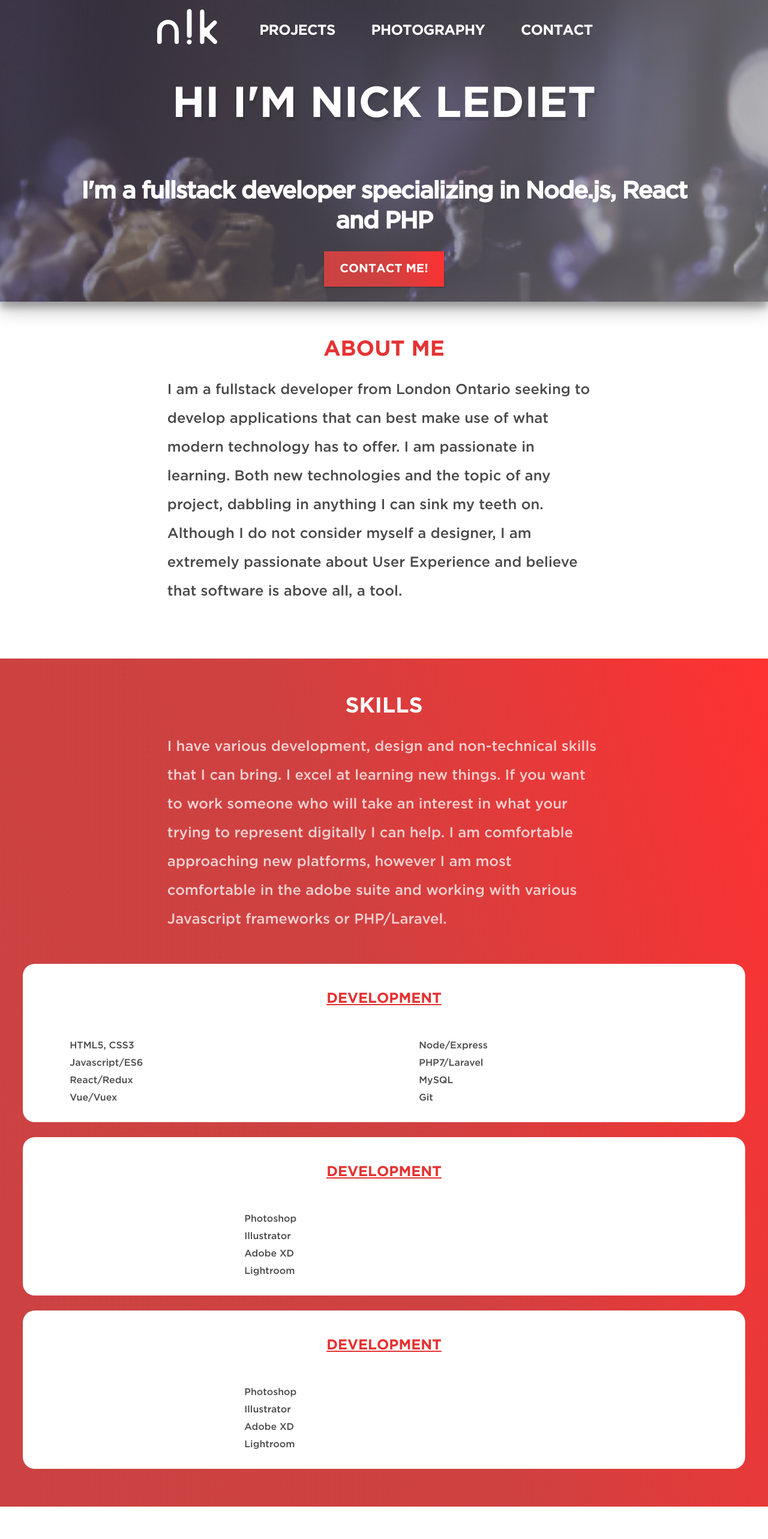
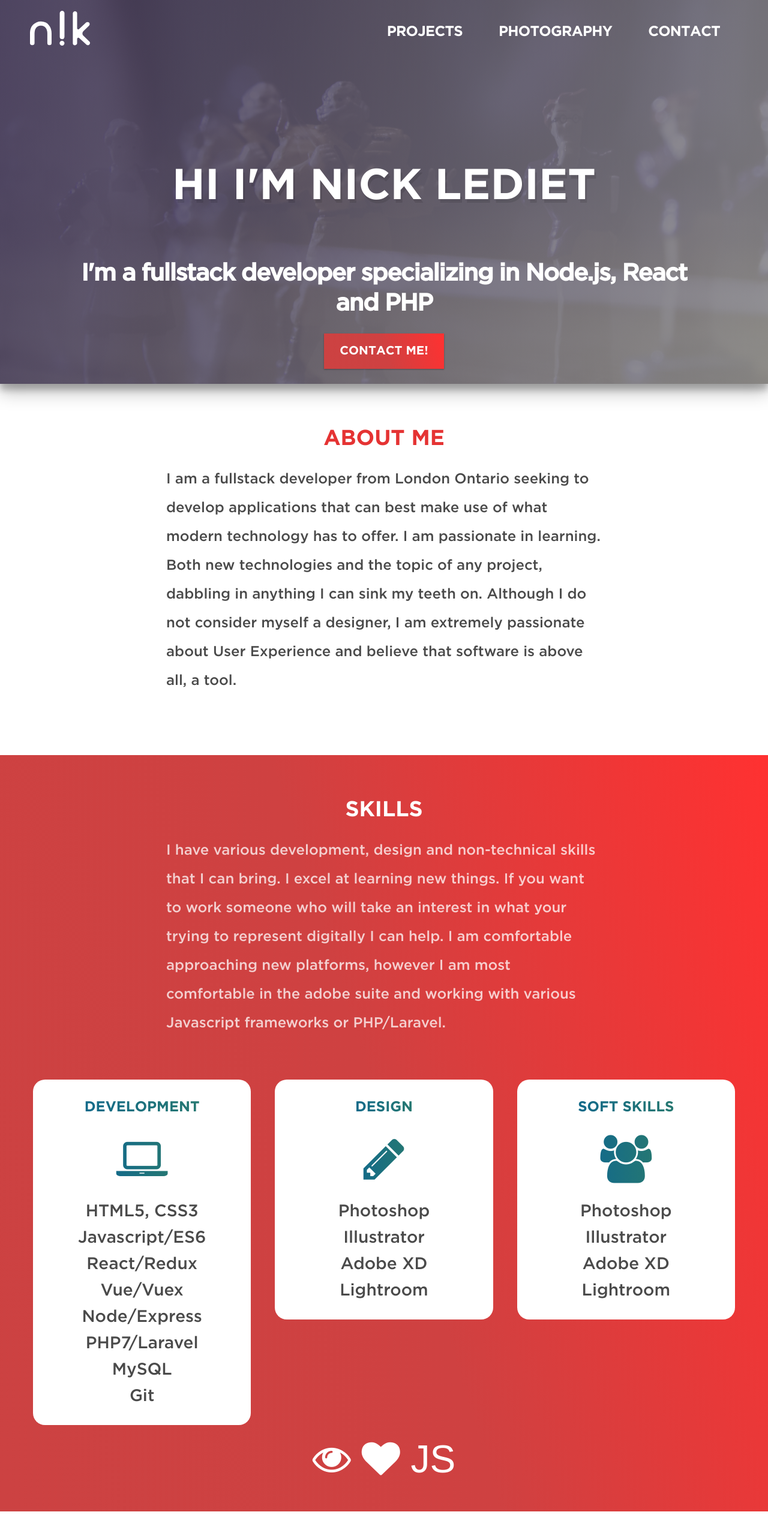
Before and after one commit to NickLediet/Portfolio, a React (Create React App) app: page / in a window 1280 px wide. Shown: the top 2566 px of the page at 60% size. Built offline with nearby package versions, Linux system fonts and the light colour scheme; no server answers.

Commit message:
adding some majoy styling changes

```diff
--- a/public/index.html
+++ b/public/index.html
@@ -8,7 +8,7 @@
   <link rel="manifest" href="%PUBLIC_URL%/manifest.json">
   <link rel="shortcut icon" href="%PUBLIC_URL%/favicon.ico">
   <title>React Static Boilerplate</title>
-  <link rel="stylesheet" href="https://fonts.googleapis.com/css?family=Roboto|Roboto+Mono">
+  <link rel="stylesheet" href="https://maxcdn.bootstrapcdn.com/font-awesome/4.7.0/css/font-awesome.min.css" />
   <style>
     html,
     body,
--- a/src/component/Header.js
+++ b/src/component/Header.js
@@ -8,7 +8,7 @@ import {
   Header2, NavLink, Header1
 } from "../styles/Typeography"
 import MobileBackgroundImg from '../images/header-background-mobile.png';
-import DesktopBackgroundImg from "../images/header_background_desktop.png"
+import DesktopBackgroundImg from "../images/header-background-desktop.png"
 import LogoWhite from "../images/logo_white.svg"
 import { Button } from "../styles/SiteTools"
 
@@ -20,24 +20,38 @@ const HeaderContainer = styled.header`
   min-height: 280px;
   padding-bottom: 25px;
   width: 100vw;
+  overflow:hidden;
   background:
     linear-gradient(290deg, rgba(143, 143, 143, .6), rgba(62, 52, 83,.6)),
     url(${MobileBackgroundImg}) no-repeat;
   background-size: cover;
   box-shadow: 0 14px 28px rgba(0,0,0,0.25), 0 10px 10px rgba(0,0,0,0.22);
 
-  ${'' /* background: linear-gradient(290deg, rgba(143, 143, 143, .6), rgba(62, 52, 83,.6)), url(${MobileBackgroundImg}) no-repeat;
-  background-size: cover; //TODO: fix the background image!
-  @media(min-width: ${Brand.sizes.tablet}) {
-    background: linear-gradient(290deg, rgba(143, 143, 143, .6), rgba(62, 52, 83,.6)), url(${DesktopBackgroundImg});
-    min-height: 690px;
-  } */}
+  @media(min-width: ${Brand.sizes.desktop}) {
+    background:
+      linear-gradient(290deg, rgba(143, 143, 143, .6), rgba(62, 52, 83,.6)),
+      url(${DesktopBackgroundImg}) no-repeat;
+    background-size: cover;
+    height: 80vh;
+    h1 {
+      margin-top: 180px;
+    }
+  }
+
   nav {
+    overflow: hidden;
     box-sizing: border-box;
     display: flex;
-    flex-direction: row;
     align-items: center;
+    flex-direction: column;
     justify-content: space-around;
+    padding-top: 20px;
+    @media (min-width: ${Brand.sizes.tablet}) {
+      flex-direction: row;
+      justify-content: space-between;
+      width:100%;
+      padding: 20px 50px;
+    }
     img {
       width: 60px;
       @media (min-width: ${Brand.sizes.tablet}) {
@@ -46,6 +60,7 @@ const HeaderContainer = styled.header`
     }
     ul {
     // TODO: Center this below the logo @ super small screens
+      padding: 0;
       margin-top: 30px;
       li {
         display: inline;
--- a/src/component/Skills.js
+++ b/src/component/Skills.js
@@ -7,9 +7,31 @@ import Brand from "../styles/Brand"
 
 const SkillsContainer = SectionContainer.extend`
   background: ${Brand.colors.redGradient};
+  div {
+    width: 100%;
+    @media( min-width: ${Brand.sizes.tablet}) {
+      height: 100% !important;
+      display: flex;
+      flex-direction: row;
+      justify-content: space-between;
+    }
+  }
+  display: flex;
+  flex-direction: column;
+  align-items: center;
+  span {
+    font-size: 4em;
+    color: #fff;
+    &:nth-child(2) {
+      margin: 20px;
+    }
+  }
 `
 
 const Card = styled.div`
+  display: flex;
+  flex-direction: column !important;
+  align-items: center;
   box-shadow : rgba(0, 0, 0, 0.2);
   border-radius: 20px;
   padding: 10px 20px;
@@ -27,26 +49,44 @@ const Card = styled.div`
     font-family: ${Brand.fonts.GothamBold};
     font-size: 1.5em;
     text-align: center;
-    line-height: 2em;
-    color: ${Brand.colors.red};
     text-decoration: underline;
+    background: ${Brand.colors.greenGradient};
+    -webkit-background-clip: text;
+    -webkit-text-fill-color: transparent;
   }
-  div {
-    display: flex;
-    flex-direction: row;
-    justify-content: space-around;
+
+  i {
+    font-size: 5em;
+    padding: 10px;
+    background: ${Brand.colors.greenGradient};
+    -webkit-background-clip: text;
+    -webkit-text-fill-color: transparent;
   }
+
   ul {
     list-style: none;
-    width: 40%;
+    width: ;
     padding: 0;
     li {
       padding: 5px 0;
       margin: 0;
-      font-size: 1em;
+      font-size: 1.25em;
       font-family: ${Brand.fonts.GothamMed};
       color: ${Brand.colors.grey};
+      text-align: center;
     }
+  }
+
+
+  @media( min-width: ${Brand.sizes.tablet}) {
+    width: 25%;
+    margin: 20px;
+    ul li {
+      font-size: 1.75em ;
+    }
+  }
+  @media(min-width: ${Brand.sizes.desktop}) {
+    width: 15%;
   }
 `
 
@@ -59,45 +99,49 @@ const Skills = () =>
         <BodyType>
           I have various development, design and non-technical skills that I can bring. I excel at learning new things. If you want to work someone who will take an interest in what your trying to represent digitally I can help. I am comfortable approaching new platforms, however I am most comfortable in the adobe suite and working with various Javascript frameworks or PHP/Laravel.
         </BodyType>
+        <div>
           <Card>
             <h3>DEVELOPMENT</h3>
-          <div>
+            <i className="fa fa-laptop" />
             <ul>
               <li>HTML5, CSS3</li>
               <li>Javascript/ES6</li>
               <li>React/Redux</li>
               <li>Vue/Vuex</li>
-            </ul>
-            <ul>
+
               <li>Node/Express</li>
               <li>PHP7/Laravel</li>
               <li>MySQL</li>
               <li>Git</li>
             </ul>
-          </div>
           </Card>
           <Card float="left">
-          <h3>DEVELOPMENT</h3>
-          <div>
+            <h3>DESIGN</h3>
+            <i className="fa fa-pencil" />
             <ul>
               <li>Photoshop</li>
               <li>Illustrator</li>
               <li>Adobe XD</li>
               <li>Lightroom</li>
             </ul>
-          </div>
           </Card>
           <Card float="right">
-          <h3>DEVELOPMENT</h3>
-          <div>
+            <h3>SOFT SKILLS</h3>
+            <i className="fa fa-users" />
             <ul>
               <li>Photoshop</li>
               <li>Illustrator</li>
               <li>Adobe XD</li>
               <li>Lightroom</li>
             </ul>
+          </Card>
         </div>
-        </Card>
+        <span>
+          <i className="fa fa-eye" />
+          &nbsp;
+          <i className="fa fa-heart" />
+          {`  JS`}
+        </span>
       </SkillsContainer>
   )
 
--- a/src/styles/App.css
+++ b/src/styles/App.css
@@ -10,6 +10,10 @@
   background : radial-gradient(ellipse at center, rgba(46,46,46,1) 0%, rgba(38,38,38,1) 98%, rgba(38,38,38,1) 99%)
 } */
 
+body {
+  overflow-x: hidden;
+}
+
 /*  THE FIND PROBLEM CODE
 * {
    border: 1px solid red;
--- a/src/styles/Brand.js
+++ b/src/styles/Brand.js
@@ -22,6 +22,6 @@ export default {
     shadow : "3px 6px rgba(0, 0, 0, .10)"
   },
   spacing: {
-    margin : "38px"
+    margin : "50px 35px"
   }
 }
```
Also changed, not shown: src/images/header-background-desktop.png (added), 1 other file (tests, documents, lock files or other folders). Lines whose indentation alone changed are shown as unchanged.
